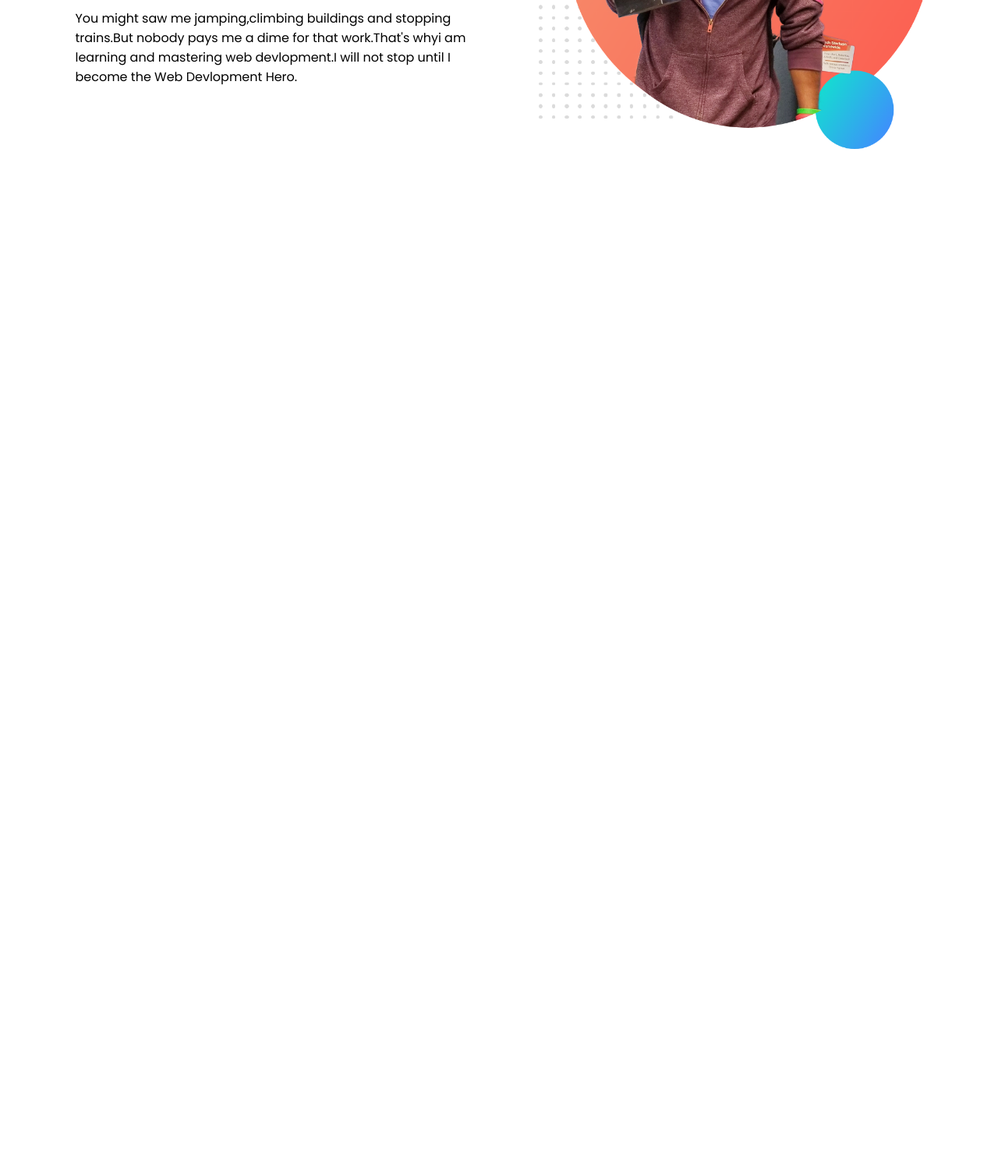
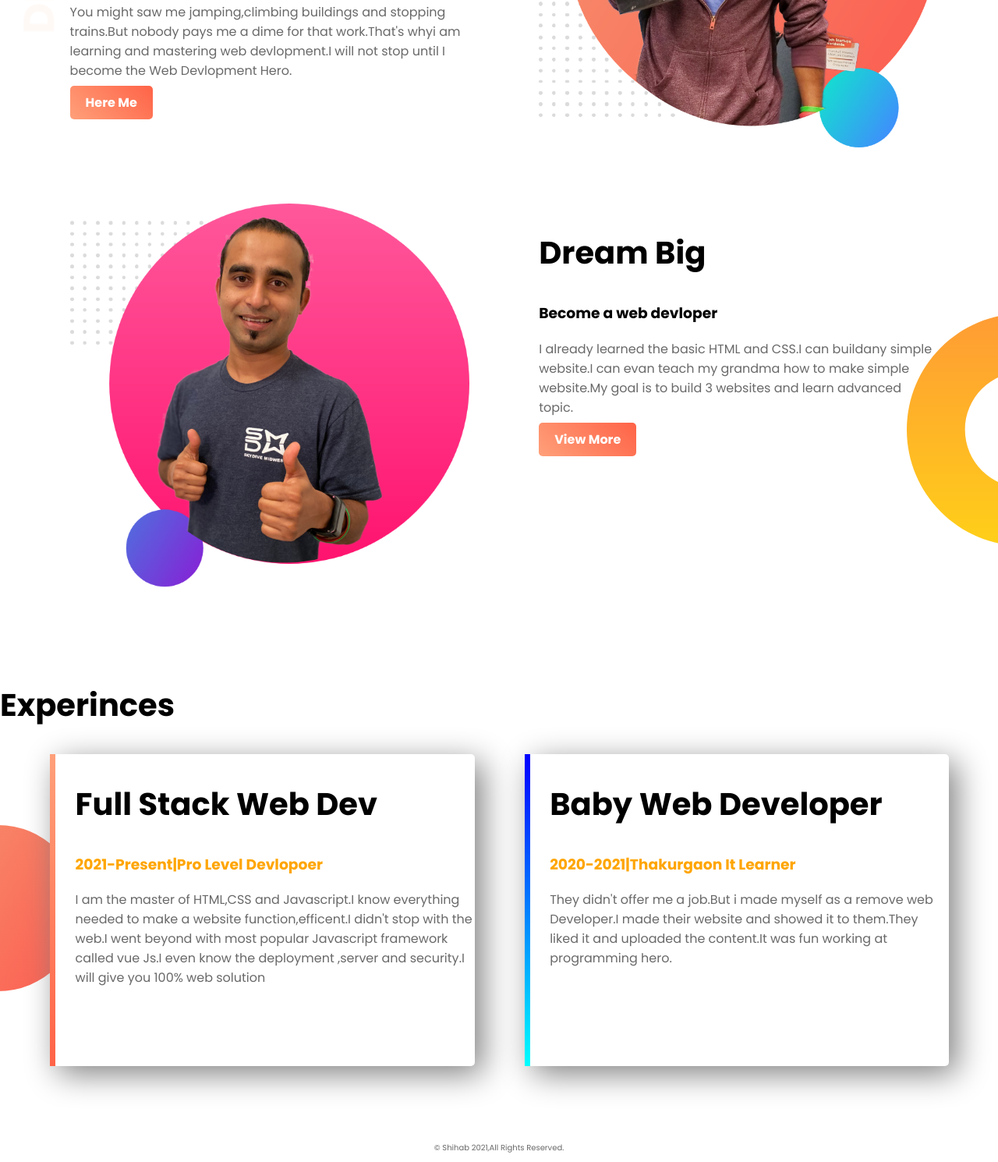
Before and after one commit to Jesanshihab/Web-Portfolio2, a plain HTML site: page index.html in a window 1280 px wide. Shown: the part 319-1809 px from the top of the page at 78% size. Before the commit the page ends 800 px from the top, so only its background shows below. Drawn offline with Linux system fonts and the light colour scheme.

Commit message:
finished my fast ever website

```diff
--- a/index.html
+++ b/index.html
@@ -10,14 +10,42 @@
 <link rel="stylesheet" href="style.css">
 </head>
 <body>
-    <section>
+    <section class="top-banner">
         <div class="topbar">
             <h1>welcome To</h1>
-            <h1><span class="name-highlight">Thakurgaon</span> It</h1>
+            <h1><span class="orange-highlight">Thakurgaon</span> It</h1>
             <h3>World Class It Center </h3>
             <p>You might saw me jamping,climbing buildings and stopping trains.But nobody pays me a dime for that work.That's whyi am learning and mastering web devlopment.I will not stop until I become the Web  Devlopment Hero.</p>
+            <a class="link-button" target="_blank" href="https://www.linkedin.com/in/md-shihab-56b21b207/">Here Me</a>
         </div>
         <div class="topbar"><img src="images\jhankar.png"/></div>
     </section>
+    <section class="dreamarea">
+        <div class="topbar">
+            <img src="images/jhankar2.png"/>
+        </div>
+        <div class="topbar">
+            <h2>Dream Big</h2>
+            <h3>Become a web devloper</h3>
+            <p>I already learned the basic HTML and CSS.I can buildany simple website.I can evan teach my grandma how to make simple website.My goal is to build 3 websites and learn advanced topic.</p>
+            <a class="link-button" target="_blank" href="#">View More</a>
+
+        </div>
+    </section>
+    <section class="exp-area">
+        <h2>Experinces</h2>
+        <div id="full-stak" class="topbar single-experiens">
+            <h2>Full Stack Web Dev</h2>
+            <h3 class="orange-highlight">2021-Present|Pro Level Devlopoer</h3>
+            <p>I am the master of HTML,CSS and Javascript.I know everything needed to make a website function,efficent.I didn't stop with the web.I went beyond with most popular Javascript framework called vue Js.I even know the deployment ,server and security.I will give you 100% web solution  </p>
+
+        </div>
+        <div id="baby-web" class="topbar single-experiens">
+            <h2>Baby Web Developer</h2>
+            <h3 class="orange-highlight">2020-2021|Thakurgaon It Learner</h3>
+            <p>They didn't offer me a job.But i made myself as a remove web Developer.I made their website and showed it to them.They liked it and uploaded the content.It was fun working at programming hero.</p>
+        </div>
+    </section>
+    <footer><p>© Shihab 2021,All Rights Reserved.</p> </footer>
 </body>
 </html>
--- a/style.css
+++ b/style.css
@@ -1,10 +1,17 @@
 body{
+    margin: 0;
     font-family: 'Poppins', sans-serif;
 }
 h1{
     font-size: 50px;
 }
-.name-highlight{
+h2{
+    font-size: 40px;
+}
+p{
+    color: dimgrey;
+}
+.orange-highlight{
     color: orange;
 }
 .topbar{
@@ -16,3 +23,53 @@ h1{
 .topbar img{
     width: 100%;
 }
+.top-banner{
+    background-image: url("images/top-banner.png");
+    background-repeat: no-repeat;
+}
+section{
+    height: 500px;
+    padding-bottom: 80px;
+}
+.link-button{
+    text-decoration: none;
+    background-image: linear-gradient(45deg,lightsalmon,tomato);
+    padding: 10px 20px;
+    border-radius:5px;
+    color:white;
+    font-weight: 700;
+}
+.dreamarea{
+    background-image: url("images/dream-bg.png");
+    background-repeat: no-repeat;
+    background-position: right;
+}
+.single-experiens{
+    box-shadow:10px 10px 40px gray ;
+    border-radius: 5px;
+    height: 80%;
+    background-color: white;
+
+}
+.exp-area{
+    background-image: url("images/exp-bg.png");
+    background-repeat: no-repeat;
+    background-position: left;
+
+
+}
+#full-stak{
+    border-left: 7px solid;
+    border-image: linear-gradient(180deg,lightsalmon,tomato);
+    border-image-slice: 1;
+
+}
+#baby-web{
+    border-left: 7px solid;
+    border-image: linear-gradient(180deg,blue,cyan);
+    border-image-slice: 1;
+}
+footer p{
+    text-align: center;
+    font-size: 10px;
+}
```
